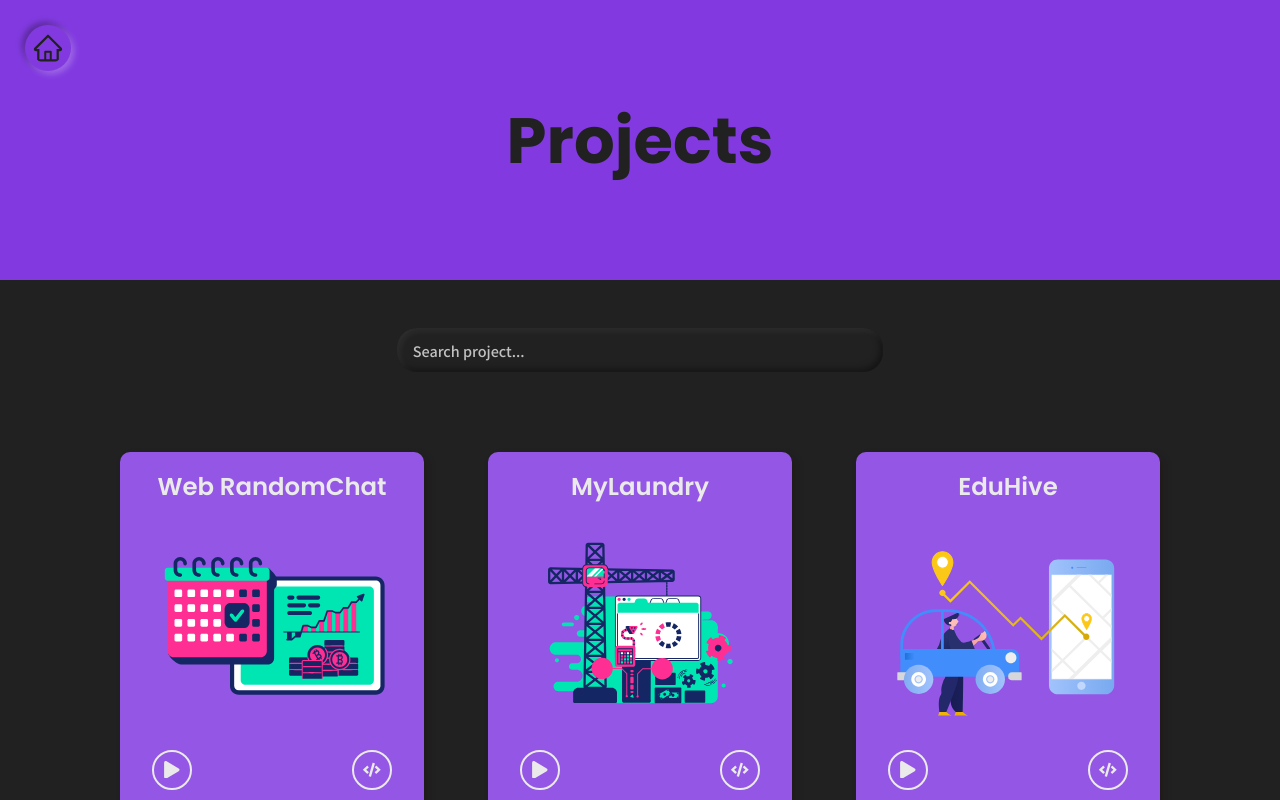
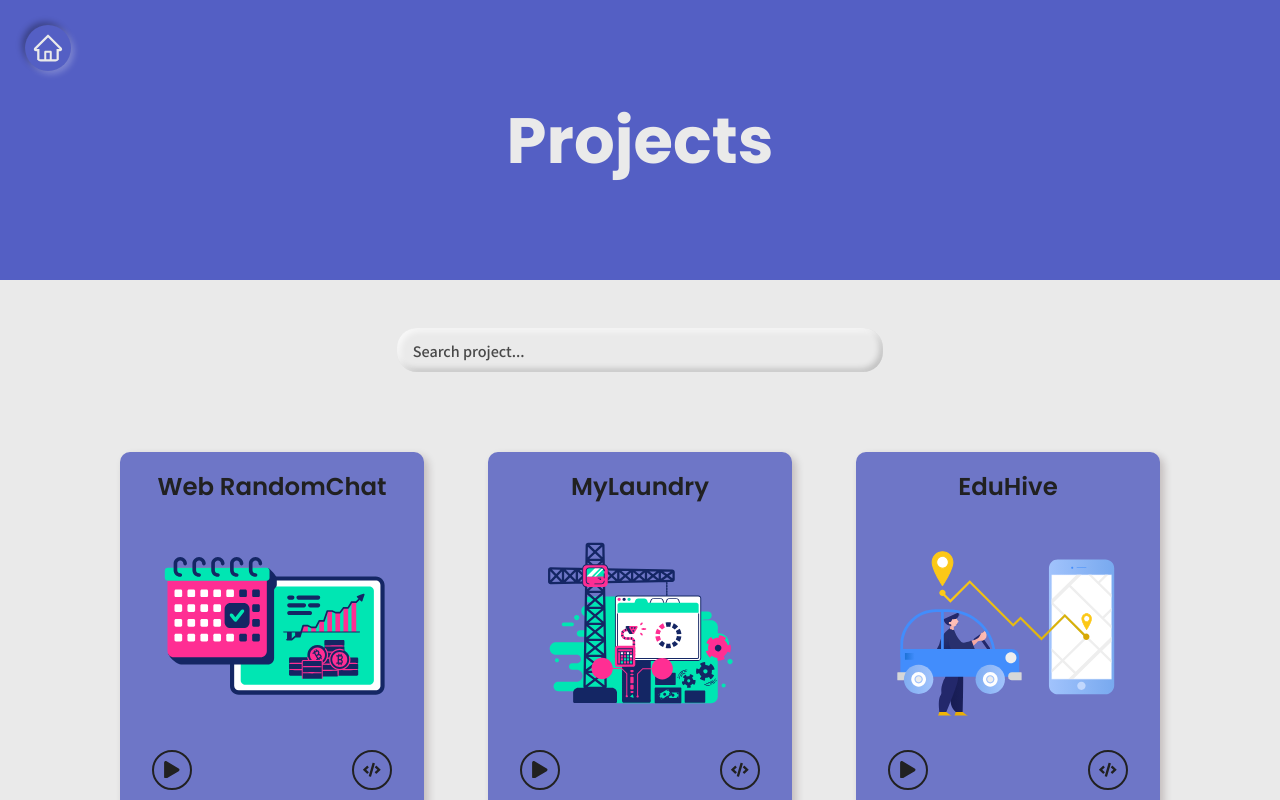
Before and after one commit to Harshhhh1701/HARSH_PORTFOLIO, a React (Create React App) app: page /projects in a window 1280 px wide. Shown: the top 800 px of the page. Built offline with nearby package versions, Linux system fonts and the light colour scheme; a web font is replaced by a local one.

Commit message:
finished

```diff
--- a/src/data/themeData.js
+++ b/src/data/themeData.js
@@ -6,7 +6,7 @@ import {
 
 export const themeData = {
     // theme: orangeThemeDark
-    theme:purpleThemeDark
+    theme:blueThemeLight
 }
 
 
```
